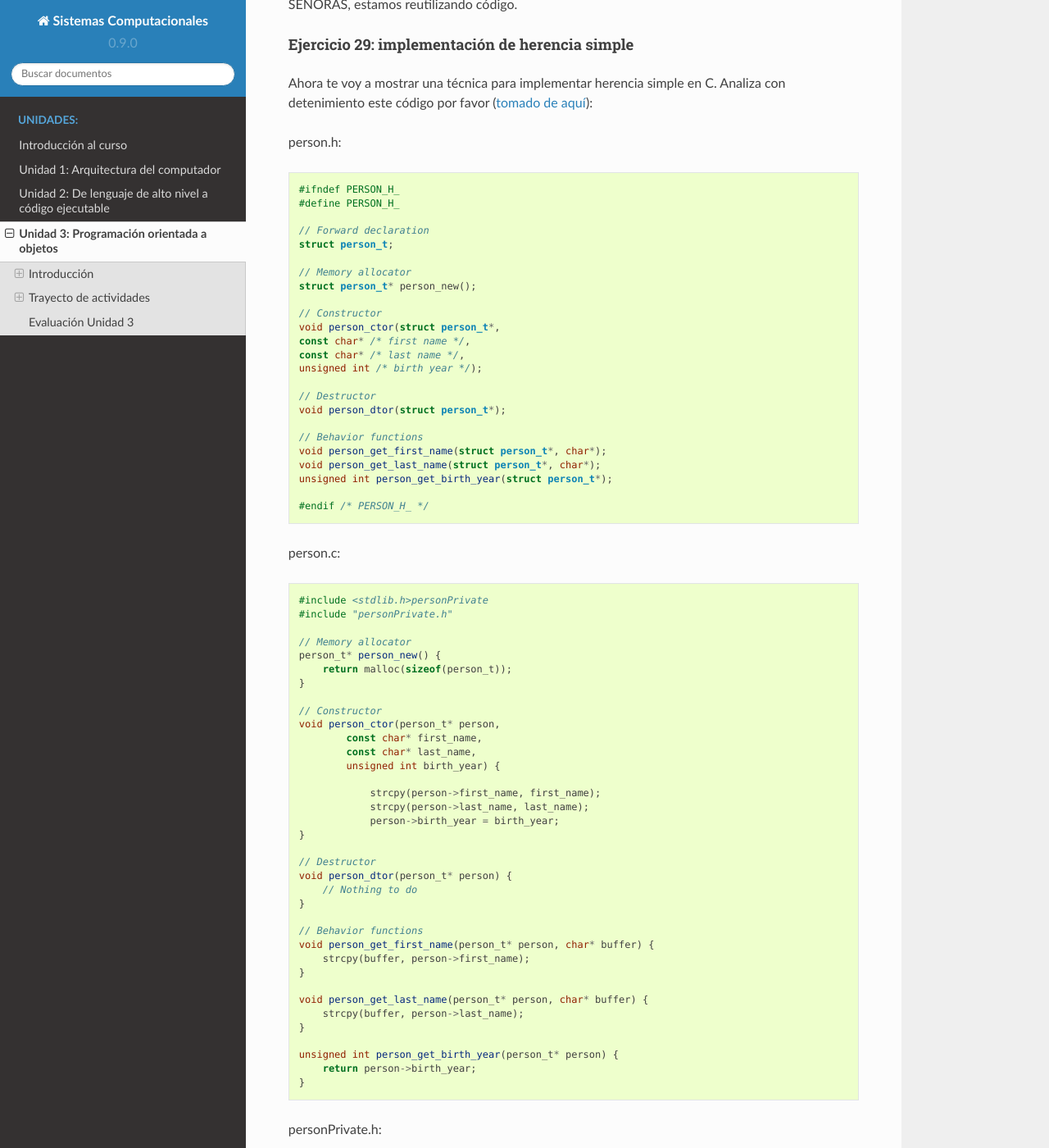
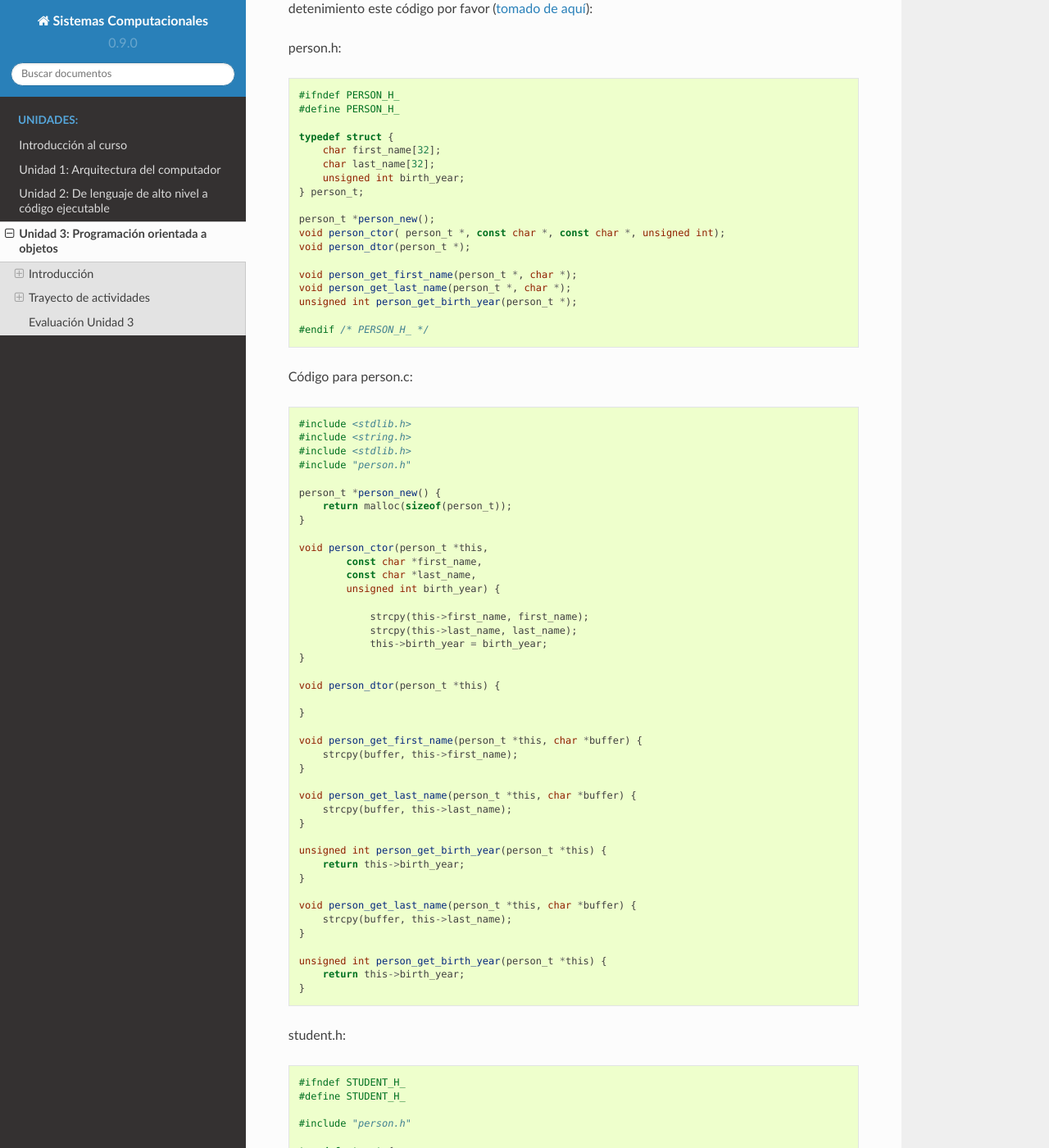
Before and after one commit to juanferfranco/SistemasComputacionales, a Sphinx documentation site: the page built from docs/_unidad3/unidad3.rst, in a window 1280 px wide and 1400 px high, scrolled down 29849 px. Shown: the whole window at 82% size. Built offline with Sphinx 7.4.7 and the Read the Docs theme 2.0.0, drawn with Linux system fonts in a browser that asks for light colours; some of the changed text lies outside the part shown.

Commit message:
update ej29

```diff
--- a/docs/_unidad3/unidad3.rst
+++ b/docs/_unidad3/unidad3.rst
@@ -1446,16 +1446,10 @@ main.c:
 
         player_dtor(player);
         free(player);
-
-        gun_dtor(gun);
-        free(gun);
-
-        return 0;
-    }
-
-Para compilar y generar la aplicación:
-
-.. code-block:: bash
+    gcc -Wall -c person.c -o person.o
+    gcc -Wall -c student.c -o student.o
+    gcc -Wall -c main.c -o main.o
+    gcc -Wall main.o person.o student.o -o app
 
     gcc -Wall -c  player.c -o player.o
     gcc -Wall -c  gun.c -o gun.o
@@ -1589,85 +1583,68 @@ person.h:
     #ifndef PERSON_H_
     #define PERSON_H_
 
-    // Forward declaration
-    struct person_t;
-
-    // Memory allocator
-    struct person_t* person_new();
-
-    // Constructor
-    void person_ctor(struct person_t*,
-    const char* /* first name */,
-    const char* /* last name */,
-    unsigned int /* birth year */);
-
-    // Destructor
-    void person_dtor(struct person_t*);
-
-    // Behavior functions
-    void person_get_first_name(struct person_t*, char*);
-    void person_get_last_name(struct person_t*, char*);
-    unsigned int person_get_birth_year(struct person_t*);
-
-    #endif /* PERSON_H_ */
-
-person.c:
-
-.. code-block:: c
-
-    #include <stdlib.h>personPrivate
-    #include "personPrivate.h"
-
-    // Memory allocator
-    person_t* person_new() {
-        return malloc(sizeof(person_t));
-    }
-
-    // Constructor
-    void person_ctor(person_t* person,
-            const char* first_name,
-            const char* last_name,
-            unsigned int birth_year) {
-
-                strcpy(person->first_name, first_name);
-                strcpy(person->last_name, last_name);
-                person->birth_year = birth_year;
-    }
-
-    // Destructor
-    void person_dtor(person_t* person) {
-        // Nothing to do
-    }
-
-    // Behavior functions
-    void person_get_first_name(person_t* person, char* buffer) {
-        strcpy(buffer, person->first_name);
-    }
-
-    void person_get_last_name(person_t* person, char* buffer) {
-        strcpy(buffer, person->last_name);
-    }
-
-    unsigned int person_get_birth_year(person_t* person) {
-        return person->birth_year;
-    }
-
-personPrivate.h:
-
-.. code-block:: c
-
-    #ifndef PERSONPRIVATE_H_
-    #define PERSONPRIVATE_H_
-
-    // Private definition
     typedef struct {
         char first_name[32];
         char last_name[32];
         unsigned int birth_year;
     } person_t;
 
-
-    #endif /* PERSONPRIVATE_H_ */
+    person_t *person_new();
+    void person_ctor( person_t *, const char *, const char *, unsigned int);
+    void person_dtor(person_t *);
+
+    void person_get_first_name(person_t *, char *);
+    void person_get_last_name(person_t *, char *);
+    unsigned int person_get_birth_year(person_t *);
+
+    #endif /* PERSON_H_ */
+
+Código para person.c:
+
+.. code-block:: c
+
+    #include <stdlib.h>
+    #include <string.h>
+    #include <stdlib.h>
+    #include "person.h"
+
+    person_t *person_new() {
+        return malloc(sizeof(person_t));
+    }
+
+    void person_ctor(person_t *this,
+            const char *first_name,
+            const char *last_name,
+            unsigned int birth_year) {
+
+                strcpy(this->first_name, first_name);
+                strcpy(this->last_name, last_name);
+                this->birth_year = birth_year;
+    }
+
+    void person_dtor(person_t *this) {
+
+    }
+
+    void person_get_first_name(person_t *this, char *buffer) {
+        strcpy(buffer, this->first_name);
+    }
+
+    void person_get_last_name(person_t *this, char *buffer) {
+        strcpy(buffer, this->last_name);
+    }
+
+    unsigned int person_get_birth_year(person_t *this) {
+        return this->birth_year;
+    }
+
+    void person_get_last_name(person_t *this, char *buffer) {
+        strcpy(buffer, this->last_name);
+    }
+
+    unsigned int person_get_birth_year(person_t *this) {
+        return this->birth_year;
+    }
 
 student.h:
 
@@ -1676,75 +1653,69 @@ student.h:
     #ifndef STUDENT_H_
     #define STUDENT_H_
 
-    //Forward declaration
-    struct student_t;
-
-    // Memory allocator
-    struct student_t* student_new();
-
-    // Constructor
-    void student_ctor(struct student_t*,
-                    const char* /* first name */,
-                    const char* /* last name */,
+    #include "person.h"
+
+    typedef struct {
+        person_t person;
+        char *student_number;
+        unsigned int passed_credits;
+    } student_t;
+
+    student_t *student_new();
+    void student_ctor(student_t *,
+                    const char * /* first name */,
+                    const char * /* last name */,
                     unsigned int /* birth year */,
-                    const char* /* student number */,
+                    const char * /* student number */,
                     unsigned int /* passed credits */);
-
-    // Destructor
-    void student_dtor(struct student_t*);
-
-    // Behavior functionspersonPrivate
+    void student_dtor(student_t *);
+
+    void student_get_student_number(student_t *, char *);
+    unsigned int student_get_passed_credits(student_t *);
+
+    #endif /* STUDENT_H_ */
+
+
+student.c:
 
 .. code-block:: c
 
     #include <stdlib.h>
     #include <stdio.h>
     #include <string.h>
-
-
     #include "person.h"
-    #include "personPrivate.h"
-
-
-    //Forward declaration
-    typedef struct {
-    // Here, we inherit all attributes from the person class and
-    // also we can use all of its behavior functions because of
-    // this nesting.
-        person_t person;
-        char* student_number;
-        unsigned int passed_credits;
-    } student_t;
-
-    // Memory allocator
-    student_t* student_new() {
-        return (student_t*)malloc(sizeof(student_t));
-    }
-
-    // Constructor
-    void student_ctor(student_t* student,
-                    const char* first_name,
-                    const char* last_name,
+    #include "student.h"
+
+    student_t *student_new() {
+        return (student_t *)malloc(sizeof(student_t));
+    }
+
+    void student_ctor(student_t *this,
+                    const char * first_name,
+                    const char * last_name,
                     unsigned int birth_year,
-                    const char* student_number,
+                    const char * student_number,
                     unsigned int passed_credits) {
 
-        // Call the constructor of the parent class
-        person_ctor((struct person_t*)student,
-
-
-        // of the parent class
-        person_dtor((struct person_t*)student);
-    }
-
-    // Behavior functions
-    void student_get_student_number(student_t* student,
-            char* buffer) {
-            strcpy(buffer, student->student_number);
-    }
-
-    unsigned int student_get_passed_credits(student_t* student) {
-        return student->passed_credits;
+        person_ctor((person_t *)this,
+        first_name, last_name, birth_year);
+        this->student_number = (char *)malloc(16 * sizeof(char));
+        strcpy(this->student_number, student_number);
+        this->passed_credits = passed_credits;
+    }
+
+    void student_dtor(student_t *this) {
+        free(this->student_number);
+        person_dtor((person_t *)this);
+    }
+
+    void student_get_student_number(student_t *this,
+            char *buffer) {
+            strcpy(buffer, this->student_number);
+    }
+
+    unsigned int student_get_passed_credits(student_t *this) {
+        return this->passed_credits;
     }
 
 main.c:
@@ -1757,33 +1728,37 @@ main.c:
     #include "student.h"
 
     int main(int argc, char* argv[]) {
-        // Create and construct the student object
-        struct student_t* student = student_new();
+        char buffer[32];
+
+        student_t *student = student_new();
         student_ctor(student, "John", "Doe", 1987, "TA5667", 134);
 
-        // Now, we use person's behavior functions to
-        // read person's attributes from the student object
-        char buffer[32];
-
-        // Upcasting to a pointer of parent type
-        struct person_t* person_ptr = (struct person_t*)student;
+        person_t *person_ptr = (person_t *)student;
         person_get_first_name(person_ptr, buffer);
         printf("First name: %s\n", buffer);
         person_get_last_name(person_ptr, buffer);
         printf("Last name: %s\n", buffer);
         printf("Birth year: %d\n", person_get_birth_year(person_ptr));
 
-        // Now, we read the attributes specific to the student object.
         student_get_student_number(student, buffer);
         printf("Student number: %s\n", buffer);
         printf("Passed credits: %d\n",
         student_get_passed_credits(student));
 
-        // Destruct and free the student object
         student_dtor(student);
         free(student);
         return 0;
     }
+
+Para compilar y generar la aplicación:
+
+.. code-block:: bash
+
+    gcc -Wall -c person.c -o person.o
+    gcc -Wall -c student.c -o student.o
+    gcc -Wall -c main.c -o main.o
+    gcc -Wall main.o person.o student.o -o app
+
 
 Trabajo autónomo 3: herencia
 *******************************
```
